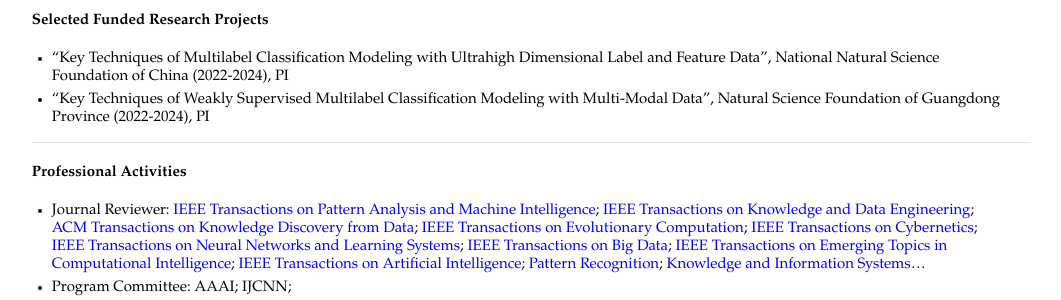
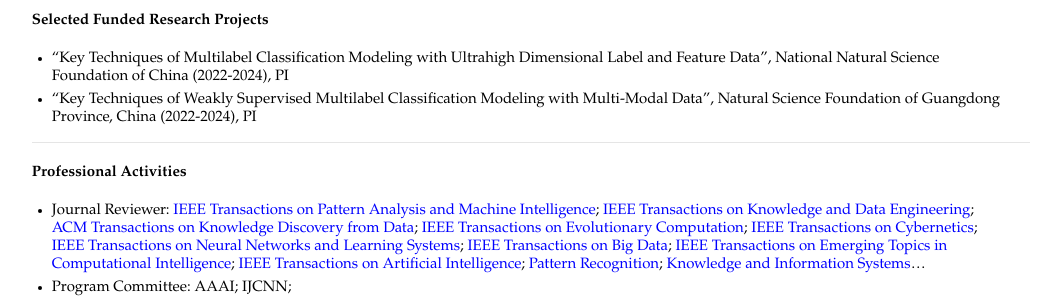
Before and after one commit to jiazhang-ml/jiazhang-ml.github.io, a Jekyll site: the page built from index.md, in a window 1280 px wide. Shown: the part 844-1144 px from the top of the page, without its empty margins (109-1170 px from the left). Built offline with Jekyll 4.4.1, drawn with Linux system fonts in a browser that asks for light colours.

Commit message:
Update index.md

```diff
--- a/index.md
+++ b/index.md
@@ -33,7 +33,7 @@ layout: default
 #### Selected Funded Research Projects
 
 * "Key Techniques of Multilabel Classification Modeling with Ultrahigh Dimensional Label and Feature Data", National Natural Science Foundation of China (2022-2024), PI
-* "Key Techniques of Weakly Supervised Multilabel Classification Modeling with Multi-Modal Data", Natural Science Foundation of Guangdong Province (2022-2024), PI
+* "Key Techniques of Weakly Supervised Multilabel Classification Modeling with Multi-Modal Data", Natural Science Foundation of Guangdong Province, China (2022-2024), PI
 
 ---
 
```
